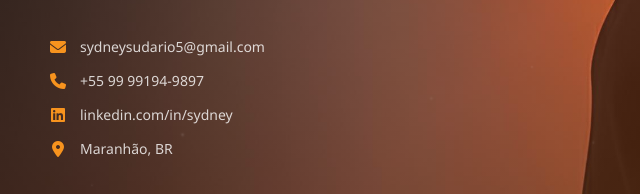
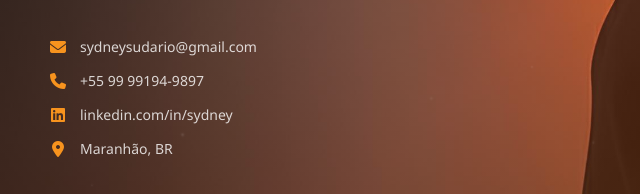
Before and after one commit to Sydiney/Sydiney.github.io, a plain HTML site: page index.html in a window 1280 px wide. Shown: the part 460-654 px from the top of the page, 22-662 px from the left. Drawn offline with Linux system fonts and the light colour scheme.

Commit message:
Update email address in contact info

```diff
--- a/index.html
+++ b/index.html
@@ -54,7 +54,7 @@
                 <div class="contact-info">
                     <div class="contact-item">
                         <i class="fas fa-envelope"></i>
-                        <span>sydneysudario5@gmail.com</span>
+                        <span>sydneysudario@gmail.com</span>
                     </div>
                     <div class="contact-item">
                         <i class="fas fa-phone"></i>
```
